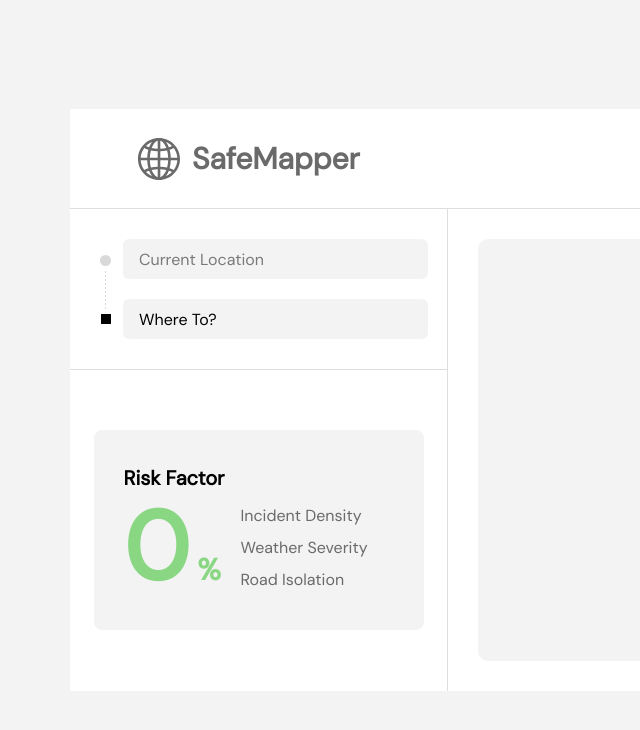
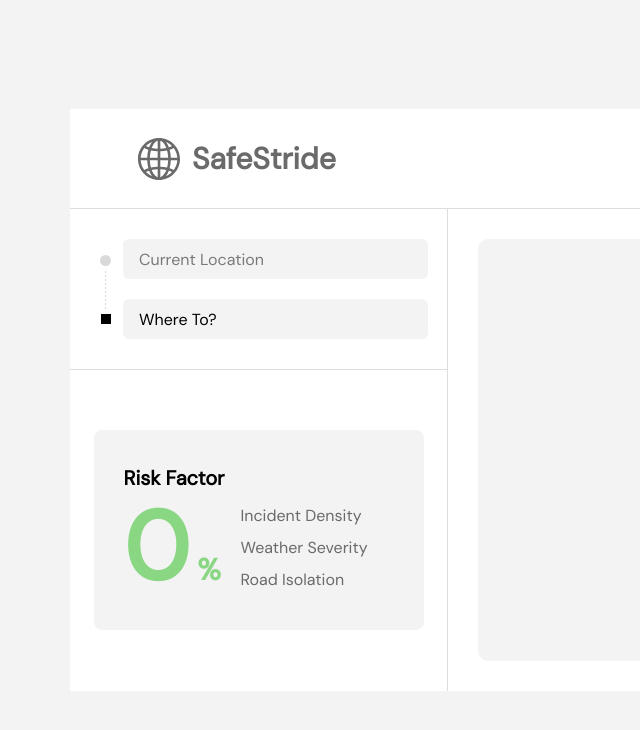
Before and after one commit to MADHAVMOTHIRAVALLY5460/SafeMapper, a Vue app: page / in a window 1280 px wide. Shown: the top 730 px of the page, without its empty margins (0-640 px from the left). Built offline with nearby package versions, Linux system fonts and the light colour scheme; no server answers.

Commit message:
Update TopBar.vue

```diff
--- a/src/components/TopBar.vue
+++ b/src/components/TopBar.vue
@@ -5,7 +5,7 @@
     <div class="w-full h-25 border-[#DEDEDE] border-b-1 flex items-center pl-17">
         <span class="flex items-center">
             <img :src="globe">
-            <h1 class="font-main text-3xl font-semibold text-[#6A6A6A] ml-3">SafeMapper</h1>
+            <h1 class="font-main text-3xl font-semibold text-[#6A6A6A] ml-3">SafeStride</h1>
         </span>
     </div>
 </template>
```
